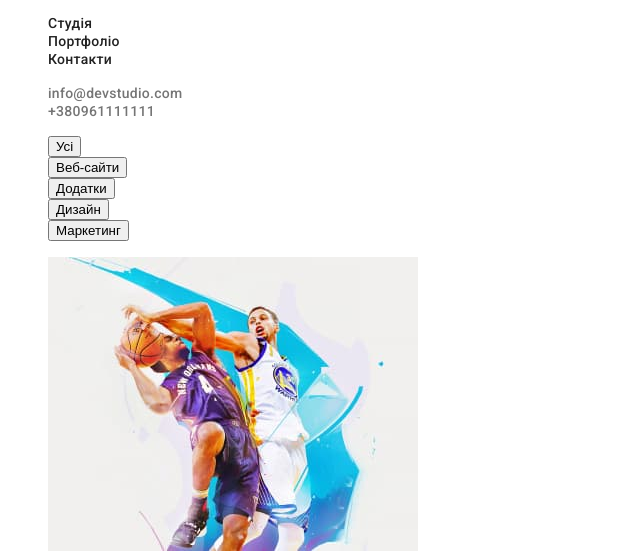
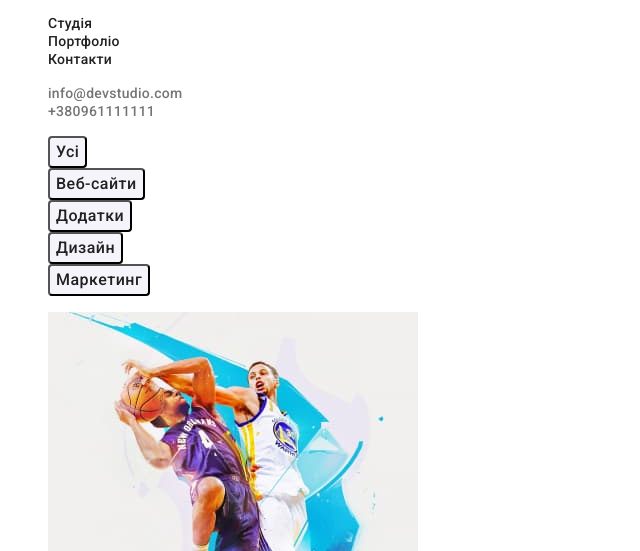
Before and after one commit to ArtemonPylyp/lang-schoool, a plain HTML site: page portfolio.html in a window 1280 px wide. Shown: the part 41-592 px from the top of the page, without its empty margins (0-640 px from the left). Drawn offline with Linux system fonts and the light colour scheme.

Commit message:
hw2fixed

```diff
--- a/css/styles.css
+++ b/css/styles.css
@@ -110,7 +110,7 @@ font-family: 'Roboto', sans-serif;
         color: #757575;
 }
 
-.secondary-article{
+.secondary-artile{
     font-family: 'Roboto', sans-serif;
         font-style: normal;
         font-weight: 700;
@@ -243,3 +243,26 @@ font-family: 'Roboto', sans-serif;
 .portfolio-button:focus{
     color:#FFFFFF
 }
+
+.portfolio-button{
+    font-family: 'Roboto';
+        font-style: normal;
+        font-weight: 500;
+        font-size: 16px;
+        line-height: 26px;
+        /* identical to box height, or 162% */
+
+        text-align: center;
+        letter-spacing: 0.03em;
+
+        color: #212121;
+
+    background: #F5F4FA;
+        border-radius: 4px;
+        cursor: pointer;
+}
+
+.portfolio-button:hover,
+.portfolio-button:focus{
+    background-color: #2196F3;
+}
--- a/portfolio.html
+++ b/portfolio.html
@@ -96,7 +96,7 @@
 </main>
   <footer class="main-footer">
     <a class="logo" href="./index.html">
-     Web<span style="color: #000000;">Studio</span>
+     Web<span style="color: #ffffff;">Studio</span>
     </a>
     <address>
         <ul class="footer-list">
```
Also changed, not shown: index.html (+2 -2 lines).
